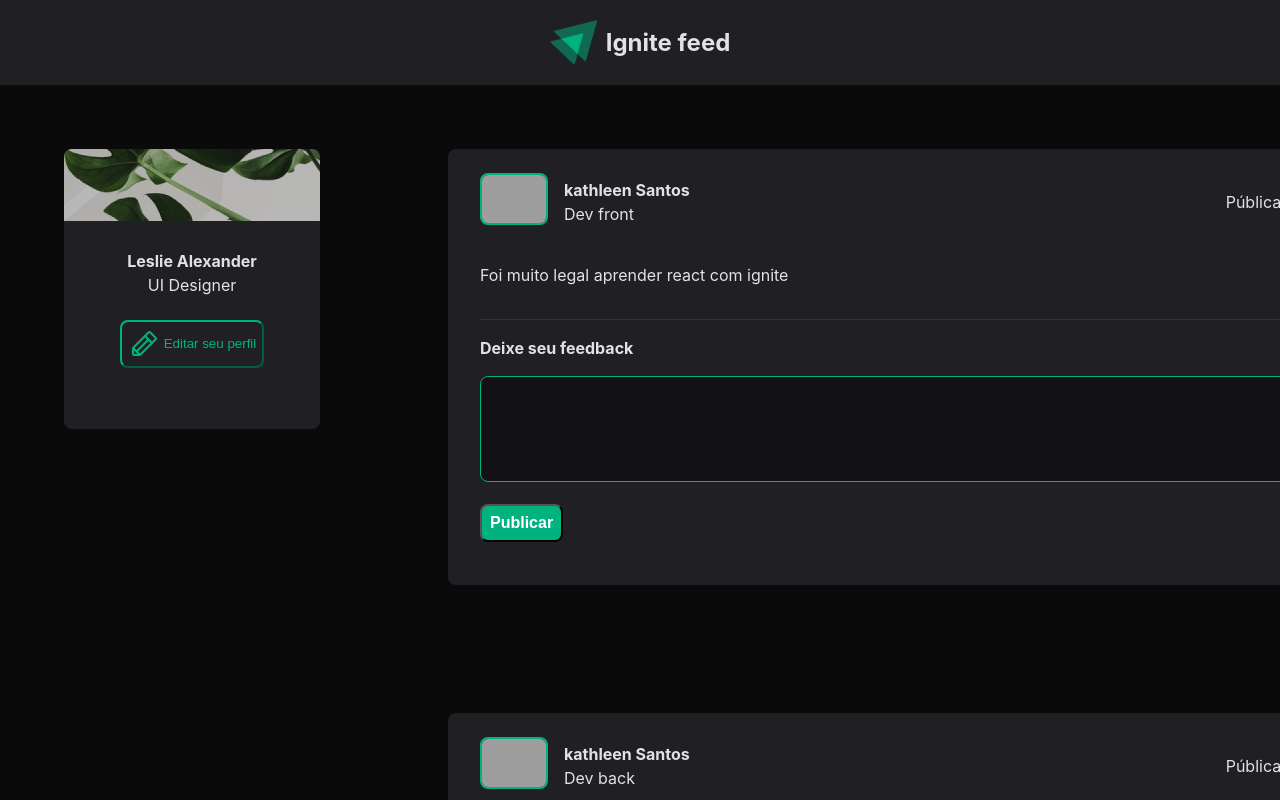
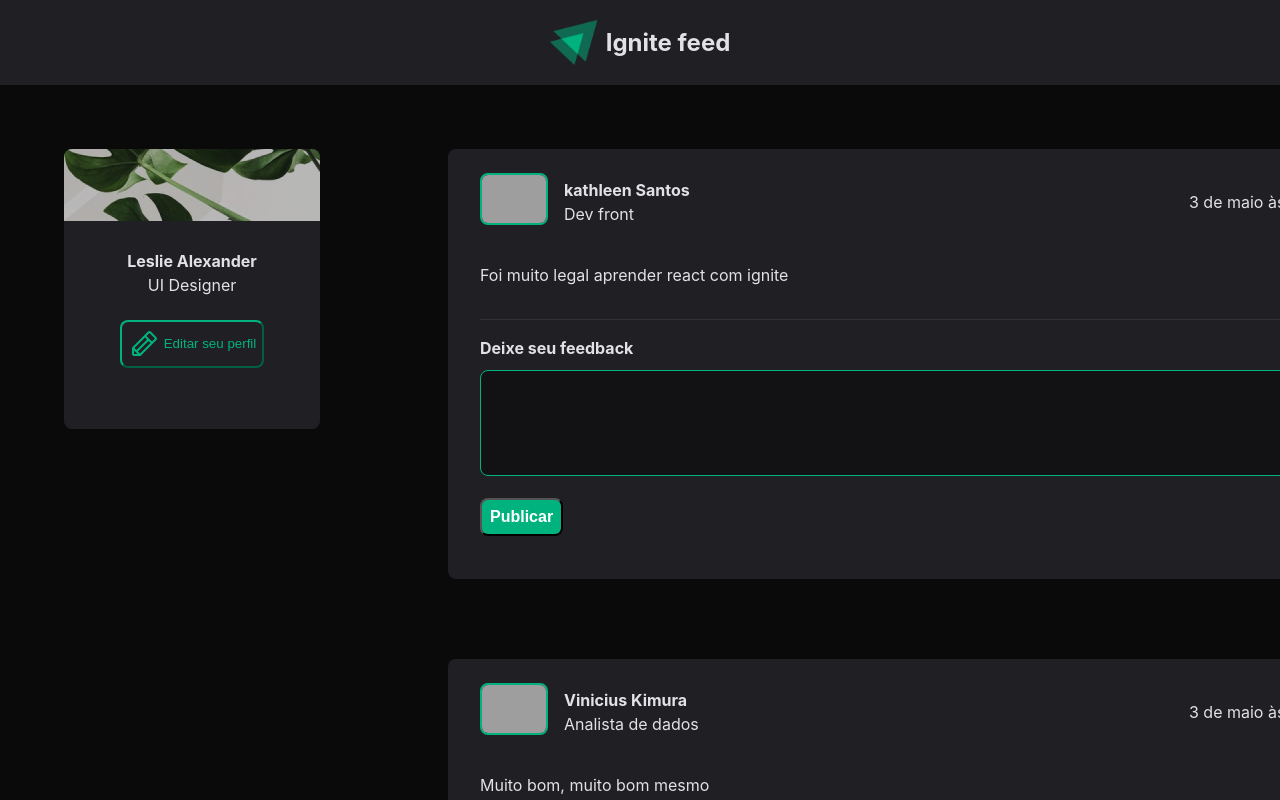
Before and after one commit to KathCris/IgniteFeed, a React (Vite) app: page / in a window 1280 px wide. Shown: the top 800 px of the page. Built offline with nearby package versions, Linux system fonts and the light colour scheme; grey boxes are pictures that could not be loaded.

Commit message:
Format date into cardFeed

```diff
--- a/package.json
+++ b/package.json
@@ -11,6 +11,7 @@
   },
   "dependencies": {
     "@phosphor-icons/react": "^2.0.13",
+    "date-fns": "^2.30.0",
     "phosphor-react": "^1.4.1",
     "react": "^18.2.0",
     "react-dom": "^18.2.0",
--- a/src/components/CardFeed.css
+++ b/src/components/CardFeed.css
@@ -3,7 +3,7 @@
   background: #202024;
 
   width: 54rem;
-  margin: 4rem;
+  margin: 4rem 4rem 1rem 4rem;
 
   border-radius: 8px;
 
@@ -39,7 +39,7 @@
 }
 
 .containerFeedback p{
-  margin-bottom: 1rem;
+  margin-bottom: .6rem;
 }
 
 .containerFeedback textarea{
--- a/src/components/CardFeed.tsx
+++ b/src/components/CardFeed.tsx
@@ -1,4 +1,6 @@
 import ImgProfile from './ImgProfile.tsx'
+import { format } from 'date-fns'
+import ptBR from 'date-fns/locale/pt-BR'
 import './CardFeed.css'
 
 interface Author {
@@ -13,9 +15,13 @@ interface Content {
 interface PropsPost {
   author: Author,
   contentText: Content,
+  publishedAt: Date,
 }
 
-export default function CardFeed ({author, contentText}: PropsPost) {
+export default function CardFeed ({author, contentText, publishedAt}: PropsPost) {
+  const publishedDateFormat = format(publishedAt, "d 'de' LLLL 'às' HH:mm'h'", {
+    locale: ptBR,
+  })
   return (
     <div className="containerGlobalCardFeed">
       <div className="containerHearderTextFeed">
@@ -27,7 +33,7 @@ export default function CardFeed ({author, contentText}: PropsPost) {
             </div>
         </div>
         <div className="publicadoFeed">
-          <p>Públicado há 1h</p>
+          <p>{publishedDateFormat}</p>
         </div>
       </div>
       <div className="containerTextBodyFeed">
--- a/src/main.tsx
+++ b/src/main.tsx
@@ -13,17 +13,28 @@ const post = [
       name: 'kathleen Santos',
       role: 'Dev front',
     },
-    content: {contentText: 'Foi muito legal aprender react com ignite'}
+    content: {contentText: 'Foi muito legal aprender react com ignite'},
+    publishedAt: new Date('2023-05-03 20:00:00'),
   },
   {
     id: 2,
+    author: {
+      avatarUrl: 'https://github.com/ViniciusKimura.png',
+      name: 'Vinicius Kimura',
+      role: 'Analista de dados',
+    },
+    content: {contentText: 'Muito bom, muito bom mesmo'},
+    publishedAt: new Date('2023-05-03 20:00:00'),
+  },
+  {
+    id: 3,
     author: {
       avatarUrl: 'https://github.com/KathCris.png',
       name: 'kathleen Santos',
       role: 'Dev back',
     },
-    content: {contentText: 'O foco agora é melhorar no react e aprender back-end de verdade'}
-
+    content: {contentText: 'O foco agora é melhorar no react e aprender back-end de verdade'},
+    publishedAt: new Date('2023-05-03 20:00:00'),
   }
 ]
 
@@ -35,7 +46,7 @@ ReactDOM.createRoot(document.getElementById('root')!).render(
       <div style={{display: 'flex', flexDirection: 'column'}}>
       {post.map(post => {
         return (
-          <CardFeed author={post.author} contentText={post.content} />
+          <CardFeed author={post.author} contentText={post.content} publishedAt={post.publishedAt}/>
         )
       })}
       </div>
```
Also changed, not shown: 1 other file (tests, documents, lock files or other folders).
